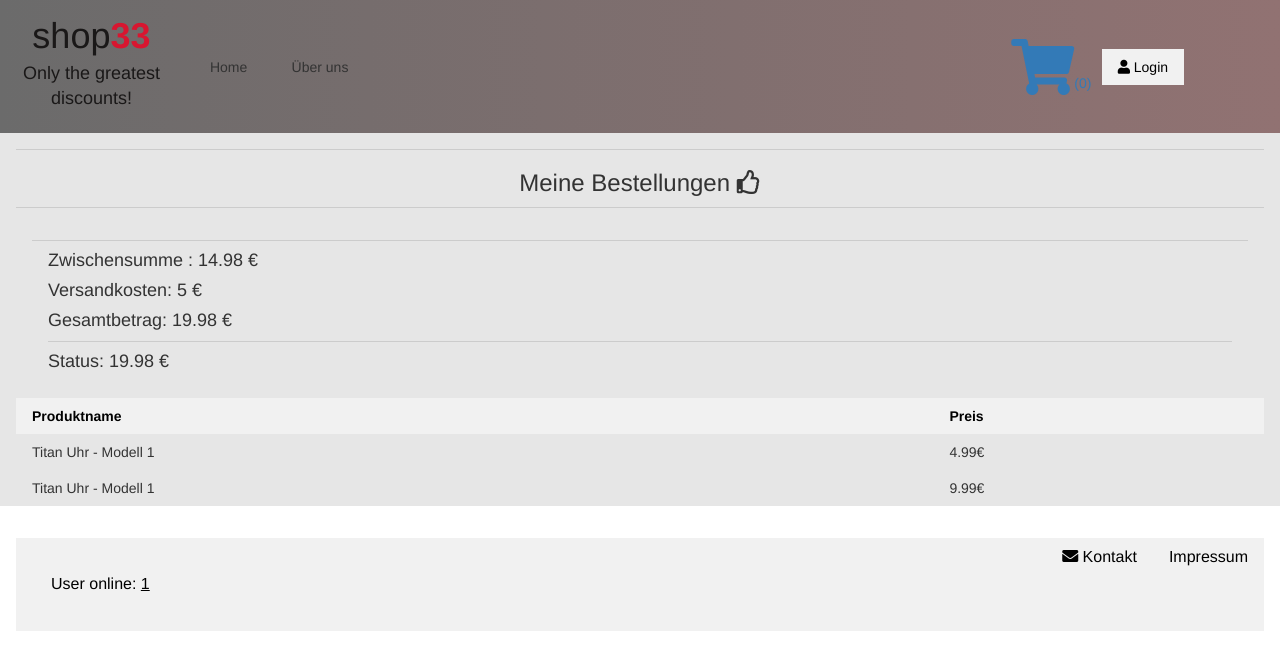
After one commit to Tobi1809/hsrt_web-programming, a PHP site: page /html/myOrders.php in a window 1280 px wide. The commit adds this page. Shown: the top 670 px of the page. Run offline with PHP 8.4, Linux system fonts and the light colour scheme; data comes from the database, SQL or seed files in the repository.

Commit message:
first sketch of My Orders
resizing Tiles

```diff
--- a/css/headerArea.css
+++ b/css/headerArea.css
@@ -32,7 +32,7 @@ p.myTitle {
 
 .titleBand {
 	display: grid;
-	grid-template-columns: 2fr 1fr 1fr 2fr 3fr 2fr 1fr 1fr;
+	grid-template-columns: 2fr 1fr 1fr 2fr 3fr 2fr 1fr 1fr 1fr;
 	justify-items: center;
 
 	height: fit-content;
@@ -44,6 +44,8 @@ p.myTitle {
 	margin: auto;
 }
 
+
+
 /* .TitleBandBox {
 	background-color: rgb(68, 67, 67);
 } */
--- a/css/productsGrid.css
+++ b/css/productsGrid.css
@@ -1,9 +1,11 @@
 
+.mainContent{
+	background-color: rgb(230, 230, 230);
+}
 
 .myProductsArea {
 	display: flex;
 	flex-direction: row;
-	background-color: rgb(189, 189, 189);
 	margin: 100px;
 }
 
@@ -12,14 +14,13 @@
 	flex-direction: row;
 	flex-wrap: wrap;
 	color: rgb(175, 175, 175);
-	background-color:  rgb(175, 175, 175);
 	align-items: center;
 	justify-content: center;
 }
 
 .myProductBox {
-	height: 500px;
-	width: 300px;
+	height: 450px;
+	width: 400px;
 	background-color: white;
 	float: center;
 
@@ -30,9 +31,12 @@
 }
 
 p {
-	color: rgb(172, 172, 172);
+	color: rgb(88, 88, 88);
 }
 b {
-	color: red;
+	color: rgb(216, 22, 48);
 	size: large;
 }
+i.red{
+	color: rgb(216, 22, 48);
+}
--- a/html/checkout.php
+++ b/html/checkout.php
@@ -161,7 +161,7 @@
     </div>
 
     <div class="w3-container w3-card-4 w3-light-grey w3-text-black w3-margin" style="width: 50%; float:left">
-        <form method="post" action="../backendPhp/processOrder.php" name="payment" class="form-horizontal">
+        <form method="post" action="home.php" name="payment" class="form-horizontal">
 
             <fieldset>
 
--- /dev/null
+++ b/html/myOrders.php
@@ -0,0 +1,194 @@
+<?php
+
+//Session starten
+session_start();
+
+//Wird nicht mehr benötigt?
+//include ("../backendPhp/getProductInfo.php");
+
+//Die Klasse verfügbar machen
+include_once("../backendPhp/cart.php");
+
+//Eine Neue Instanz der Klasse cart erstellen
+$cart = new Cart();
+
+//Falls Produkte in der Session bereits im Warenkorb - dann zeige diese an
+$productCount = $cart->get_cart_count();
+
+
+$welcomeString = "";
+//create welcome string if logged in
+if (isset($_SESSION["login"])) {
+    if ($_SESSION["login"] == 111) {
+        //we are logged in
+        $welcomeString .= "Hallo, ";
+        $welcomeString .=  $_SESSION["firstname"];
+        $welcomeString .= " ";
+        $welcomeString .=  $_SESSION["lastname"];
+    }
+}
+
+?>
+
+<!DOCTYPE html>
+<html lang="de">
+
+<head>
+
+    <title>Webshop - Home</title>
+    <meta charset="utf-8">
+
+    <!-- our Styles -->
+    <link rel="stylesheet" href="../css/headerArea.css">
+    <link rel="stylesheet" href="../css/productsGrid.css">
+
+    <!-- Webseite responsive -->
+    <meta name="viewport" content="width=device-width, initial-scale=1">
+
+    <!-- Stylesheet & FontAwesome für Icons -->
+    <link rel="stylesheet" href="../css/w3.css">
+    <link rel="stylesheet" href="../libraries/FontAwesome/CSS/all.css">
+
+    <!-- Für das Karussell-->
+    <link rel="stylesheet" href="https://maxcdn.bootstrapcdn.com/bootstrap/3.4.1/css/bootstrap.min.css">
+    <script src="https://ajax.googleapis.com/ajax/libs/jquery/3.5.1/jquery.min.js"></script>
+    <script src="https://maxcdn.bootstrapcdn.com/bootstrap/3.4.1/js/bootstrap.min.js"></script>
+
+
+
+    <style>
+        .carousel-inner>.item>img,
+        .carousel-inner>.item>a>img {
+            width: 42%;
+            margin: auto;
+        }
+    </style>
+
+    <script>
+        $(document).ready(function() { // wichtig!
+
+            setInterval(function() {
+                $.get("../backendPhp/getNumActiveUsers.php", {},
+                    function(numActiveUsers) {
+                        var activeUserElement = document.getElementById("numUserOnline");
+                        activeUserElement.innerText = numActiveUsers;
+                        console.log("updated active users");
+                    });
+            }, 1000);
+
+        });
+    </script>
+
+</head>
+
+<body>
+
+    <!-- Kopfbereich -->
+    <header class="titleBand w3-padding-16">
+
+        <div class="3-bar w3-center">
+            <h1 class="myTitle">shop<strong class="myTitle">33</strong></h1>
+            <p class="myTitle">Only the greatest discounts!</p>
+        </div>
+
+        <div class="centerMargin"><a href="home.php" class=" w3-button "></i> Home</a></div>
+
+        <div class="centerMargin"><a href="#überuns.html" class=" w3-button"> Über uns</a></div>
+
+        <div></div>
+
+        <div class="centerMargin">
+            <h3 class="myTitle"><?php echo $welcomeString ?></h3>
+        </div>
+
+        <div></div>
+
+        <div class="centerMargin">
+            <!-- shopping cart -->
+            <a href="shoppingCart.php"><i class="fa fa-shopping-cart fa-4x"></i>(<?php echo $productCount ?>)</a>
+        </div>
+
+        <?php
+        // Login, wenn User noch nicht angemeldet ist und Logout, wenn er angemeldet ist
+        $loginHTML = '<div class="centerMargin"><a href="login.php" class=" w3-button w3-light-gray"><i class="fas fa-user"></i> Login</a></div>';
+        $logoutHTML = '<div class="centerMargin"><a href="logout.php" class=" w3-button w3-light-gray"><i class="fas fa-user"></i> Logout</a></div>';
+        if (isset($_SESSION["login"])) {
+            if ($_SESSION["login"] == 111) {
+                echo $logoutHTML;
+            } else {
+                echo $loginHTML;
+            }
+        } else {
+            echo $loginHTML;
+        }
+        ?>
+
+
+    </header>
+    <!-- Main Content -->
+    <div class="mainContent">
+
+        <div class="w3-container w3-center">
+            <div class="w3-panel w3-border-top w3-border-bottom">
+                <h3>Meine Bestellungen <i class="far fa-thumbs-up"></i></h3>
+            </div>
+        </div>
+
+        <div class="w3-container">
+            <table class="w3-table">
+
+            <thead>
+                <tr class="w3-light-gray">
+                    <th>Produktname</th>
+                    <th>Preis</th>
+                </tr>
+            </thead>
+
+            <tr>
+                <td>Titan Uhr - Modell 1</td>
+                <td>4.99€</td>
+            </tr>
+            <tr>
+                <td>Titan Uhr - Modell 1</td>
+                <td>9.99€</td>
+            </tr>
+            <div class="w3-container">
+        <div class="w3-panel w3-border-top">
+            <h4>Zwischensumme :  14.98 € </h4>
+            <h4>Versandkosten:  5 € </h4>
+            <h4>Gesamtbetrag:  19.98 € </h4>
+            <div class="w3-border-top">
+            <h4>Status:  19.98 € </h4>
+            </div>
+        </div>
+    </div>
+
+            </table>
+        </div>
+    </div>
+
+    </div>
+
+    <!-- Fußleiste -->
+    <footer class="w3-container w3-padding-16 w3-margin-top">
+        <div class="w3-bar w3-light-gray">
+            <span class="myBarItem w3-light-gray w3-left"> User online: <ins id="numUserOnline">0</ins></span>
+
+            <a href="#impressum.html" class="myBarItem w3-button w3-right"> Impressum</a>
+            <a href="#kontakt.html" class="myBarItem w3-button w3-right"><i class="fas fa-envelope"></i>
+                Kontakt</a>
+            <!-- <span class="myBarItem w3-light-gray w3-right">Sie waren zuletzt online am <ins></ins></span> -->
+            <?php
+            if (isset($_SESSION["login"])) {
+                if ($_SESSION["login"] == 111) {
+                    $dateString = date("d.m.Y", $_SESSION['lastLoginTime']);
+                    echo '<span class="myBarItem w3-light-gray w3-right">Sie waren zuletzt online am: <ins>' . $dateString . '</ins></span>';
+                }
+            }
+            ?>
+        </div>
+    </footer>
+
+</body>
+
+</html>
```
Also changed, not shown: html/home.php (+32 -14 lines), html/products/productImages/product(1).jpg.
